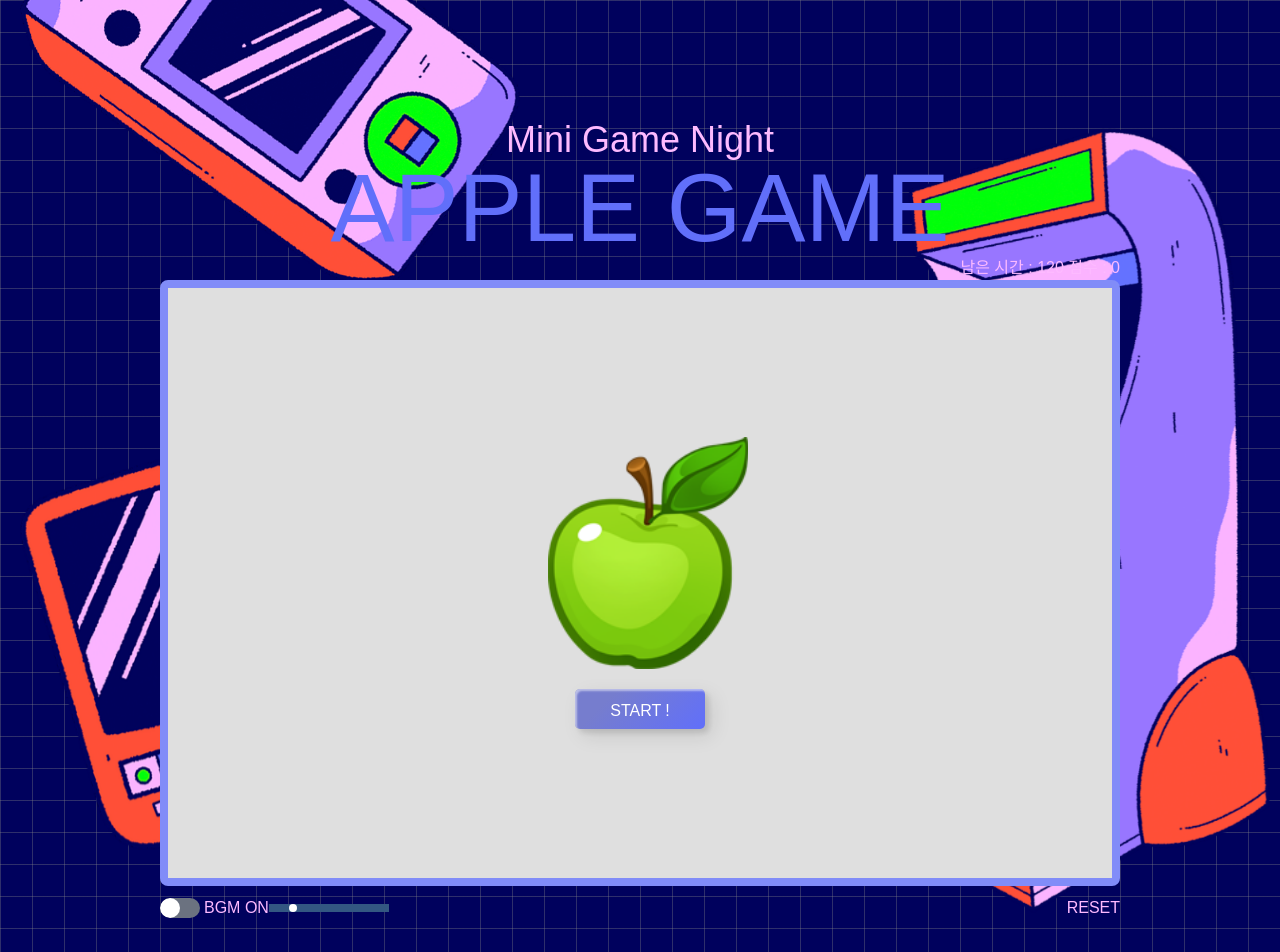
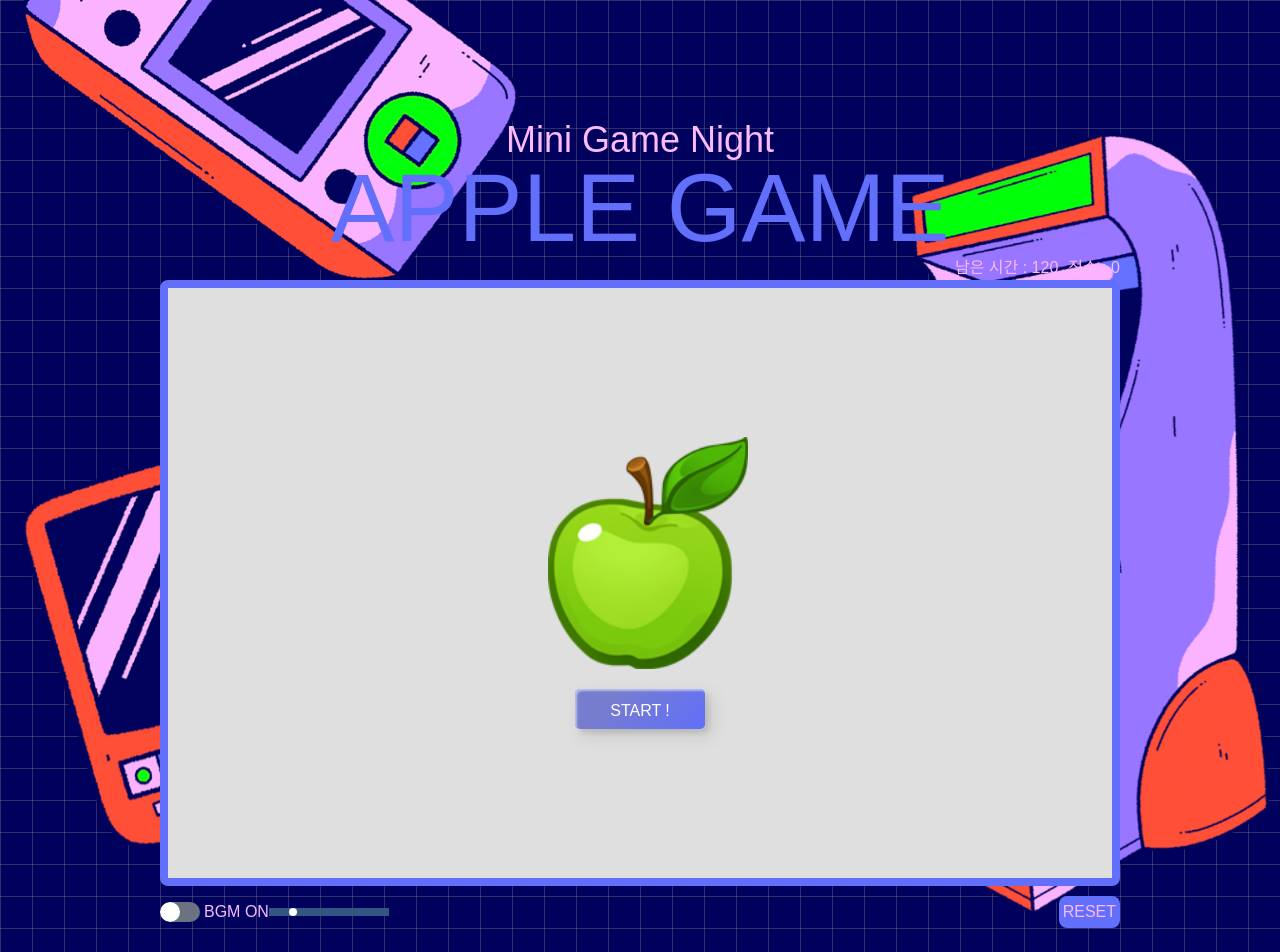
Before and after one commit to JinWan0823/game-project, a Next.js app: page /applegame in a window 1280 px wide. Shown: the top 952 px of the page. Built offline with nearby package versions, Linux system fonts and the light colour scheme; a web font is replaced by a local one.

Commit message:
💄 사과게임 버튼 점수판 수정

```diff
--- a/src/_components/common/OptionBox.tsx
+++ b/src/_components/common/OptionBox.tsx
@@ -39,7 +39,11 @@ export default function OptionBox({ handleResetGame }: AppleGameProps) {
         <p>BGM {bgmOn ? 'ON' : 'OFF'}</p>
         <SoundBar volume={volume} setVolume={setVolume} />
       </div>
-      <button type="button" className="reset-btn" onClick={handleResetGame}>
+      <button
+        type="button"
+        className="reset-btn bg-[--pointcolor] p-1 rounded-lg"
+        onClick={handleResetGame}
+      >
         RESET
       </button>
     </div>
--- a/src/app/(route)/applegame/page.tsx
+++ b/src/app/(route)/applegame/page.tsx
@@ -29,6 +29,13 @@ export default function AppleGame() {
   };
 
   const finishGame = () => {
+    const finalScore = score;
+    const bestScore = Number(window.localStorage.getItem('appleGame'));
+
+    if (!bestScore || finalScore > bestScore) {
+      window.localStorage.setItem('appleGame', String(finalScore));
+    }
+
     setGameFinish(true);
   };
 
@@ -51,6 +58,7 @@ export default function AppleGame() {
     return () => {
       clearInterval(timer);
     };
+    // eslint-disable-next-line react-hooks/exhaustive-deps
   }, [gameStart]);
 
   return (
@@ -58,9 +66,10 @@ export default function AppleGame() {
       <section className="z-[9999]">
         <TitleWrap title="APPLE GAME" />
         <p className="text-right">
-          남은 시간 : {timeLeft} 점수 : {score}
+          <span>남은 시간 : {timeLeft}</span>
+          <span className="ml-[10px]">점수 : {score}</span>
         </p>
-        <div className="apple-wrap w-[960px] h-[606px] bg-[#dfdfdf] rounded-lg border-8 border-indigo-400 relative">
+        <div className="apple-wrap w-[960px] h-[606px] bg-[#dfdfdf] rounded-lg border-8 border-[--pointcolor] relative">
           {!gameStart ? (
             <AppleGameCover handleGameStart={handleGameStart} />
           ) : (
```
